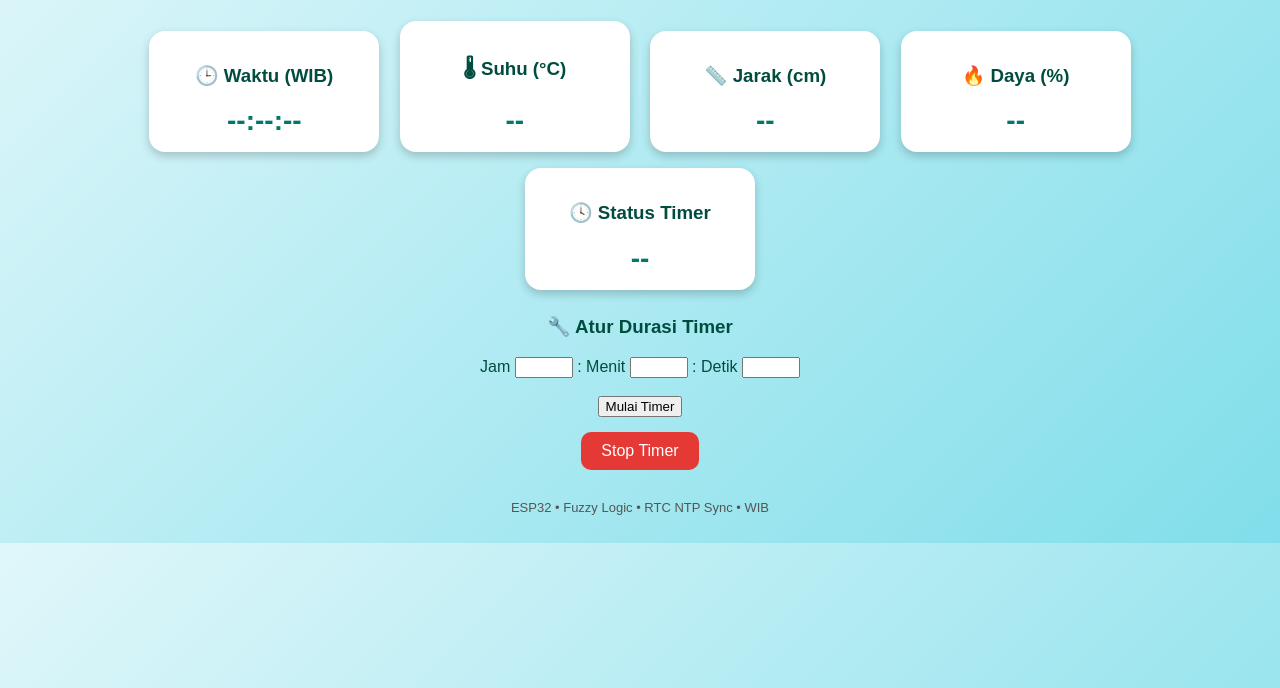
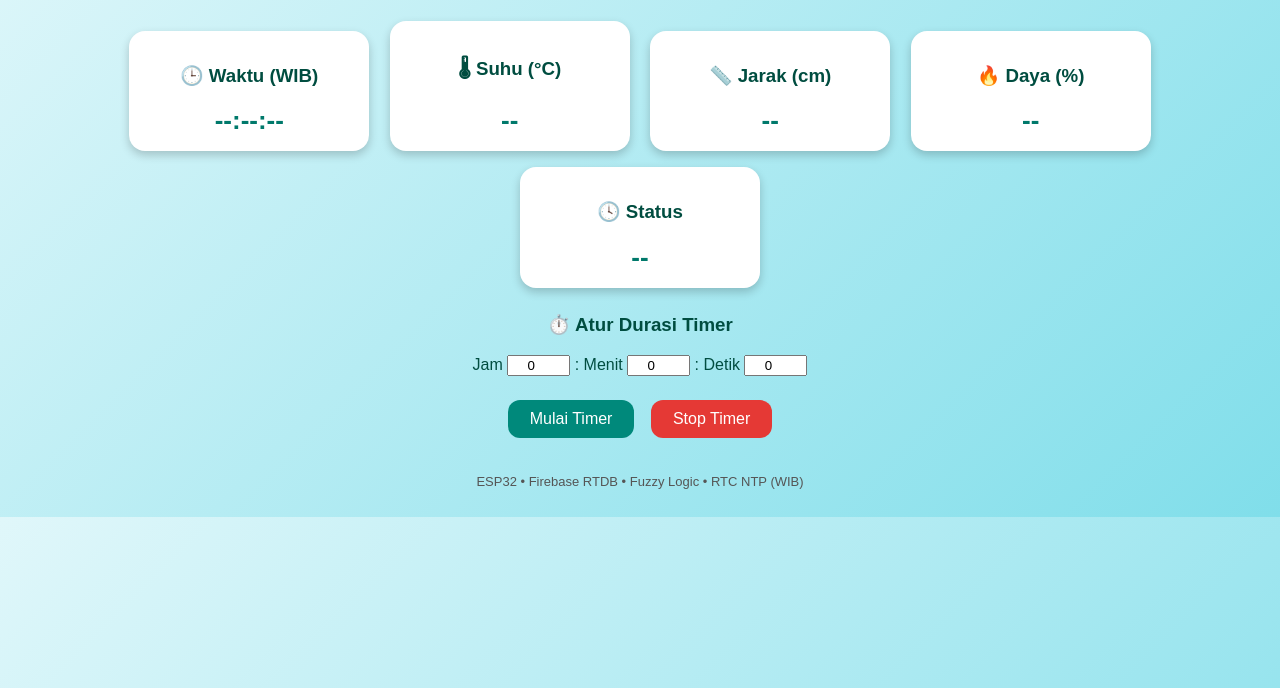
Before and after one commit to asadprab/iot-fuzzy-infrared, a plain HTML site: page index.html in a window 1280 px wide. Shown: the part 112-800 px from the top of the page. Drawn offline with Linux system fonts and the light colour scheme; no server answers.

Commit message:
Update index.html

```diff
--- a/index.html
+++ b/index.html
@@ -1,21 +1,53 @@
 <!DOCTYPE html>
-<html>
+<html lang="id">
 <head>
   <meta charset="utf-8">
   <title>IoT Fuzzy Infrared Therapy (WIB)</title>
 
-  <!-- Firebase SDK v9 (compat) -->
+  <!-- Firebase SDK v9 compat -->
   <script src="https://www.gstatic.com/firebasejs/9.23.0/firebase-app-compat.js"></script>
   <script src="https://www.gstatic.com/firebasejs/9.23.0/firebase-database-compat.js"></script>
 
   <style>
-    body { background:linear-gradient(135deg,#e0f7fa,#80deea); font-family:'Poppins',sans-serif; color:#004d40; text-align:center; padding:20px; }
-    .card{ background:white; display:inline-block; padding:15px; margin:8px; border-radius:16px; box-shadow:0 4px 10px rgba(0,0,0,0.2); width:200px; }
-    .value{ font-size:28px; font-weight:bold; margin-top:10px; color:#00796b; }
-    .buttonStop{ background-color:#e53935; color:white; border:none; border-radius:10px; padding:10px 20px; font-size:16px; cursor:pointer; margin-top:15px; }
-    input{ width:50px; }
+    body{
+      background:linear-gradient(135deg,#e0f7fa,#80deea);
+      font-family:'Poppins',sans-serif;
+      color:#004d40;
+      text-align:center;
+      padding:20px;
+    }
+    .card{
+      background:white;
+      display:inline-block;
+      padding:15px;
+      margin:8px;
+      border-radius:16px;
+      box-shadow:0 4px 10px rgba(0,0,0,0.2);
+      width:210px;
+    }
+    .value{
+      font-size:26px;
+      font-weight:bold;
+      margin-top:10px;
+      color:#00796b;
+    }
+    .status-aktif{ color:#2e7d32; }
+    .status-standby{ color:#616161; }
+
+    .btn{
+      border:none;
+      border-radius:12px;
+      padding:10px 22px;
+      font-size:16px;
+      cursor:pointer;
+      margin:6px;
+    }
+    .btn-start{ background:#00897b; color:white; }
+    .btn-stop{ background:#e53935; color:white; }
+    input{ width:55px; text-align:center; }
   </style>
 </head>
+
 <body>
 
 <h1>🌡 IoT Fuzzy Infrared Therapy</h1>
@@ -24,20 +56,23 @@
 <div class="card"><h3>🌡 Suhu (°C)</h3><div id="suhu" class="value">--</div></div>
 <div class="card"><h3>📏 Jarak (cm)</h3><div id="jarak" class="value">--</div></div>
 <div class="card"><h3>🔥 Daya (%)</h3><div id="daya" class="value">--</div></div>
-<div class="card"><h3>🕓 Status Timer</h3><div id="status" class="value">--</div></div>
+<div class="card"><h3>🕓 Status</h3><div id="status" class="value">--</div></div>
 
-<h3>🔧 Atur Durasi Timer</h3>
-Jam <input id="durH" type="number" min="0" max="23"> :
-Menit <input id="durM" type="number" min="0" max="59"> :
-Detik <input id="durS" type="number" min="0" max="59">
+<h3>⏱️ Atur Durasi Timer</h3>
+Jam <input id="durH" type="number" min="0" max="23" value="0"> :
+Menit <input id="durM" type="number" min="0" max="59" value="0"> :
+Detik <input id="durS" type="number" min="0" max="59" value="0">
 <br><br>
-<button onclick="startTimer()">Mulai Timer</button>
-<br>
-<button class="buttonStop" onclick="stopTimer()">Stop Timer</button>
 
-<div style="margin-top:30px;font-size:13px;color:#555;">ESP32 • Fuzzy Logic • RTC NTP Sync • WIB</div>
+<button class="btn btn-start" onclick="startTimer()">Mulai Timer</button>
+<button class="btn btn-stop" onclick="stopTimer()">Stop Timer</button>
+
+<div style="margin-top:30px;font-size:13px;color:#555;">
+ESP32 • Firebase RTDB • Fuzzy Logic • RTC NTP (WIB)
+</div>
 
 <script>
+  // ===== Firebase Config =====
   const firebaseConfig = {
     apiKey: "AIzaSyD-g4X4wy0F2SO3i8lYWdiROl5zE03Mgww",
     authDomain: "iot-fuzzy-infrared.firebaseapp.com",
@@ -51,23 +86,36 @@ Detik <input id="durS" type="number" min="0" max="59">
   firebase.initializeApp(firebaseConfig);
   const db = firebase.database();
 
-  // realtime display
+  const jam    = document.getElementById("jam");
+  const suhu   = document.getElementById("suhu");
+  const jarak  = document.getElementById("jarak");
+  const daya   = document.getElementById("daya");
+  const status = document.getElementById("status");
+
+  // ===== REALTIME DATA =====
   db.ref("iot/data").on("value", snap => {
     const d = snap.val();
     if(!d) return;
-    jam.innerHTML = d.jam;
-    suhu.innerHTML = d.suhu;
-    jarak.innerHTML = d.jarak;
-    daya.innerHTML = d.daya;
-    status.innerHTML = d.status;
+
+    jam.textContent   = d.jam ?? "--:--:--";
+    suhu.textContent  = d.suhu ?? "--";
+    jarak.textContent = d.jarak ?? "--";
+    daya.textContent  = d.daya ?? "--";
+
+    status.textContent = d.status ?? "--";
+    if(d.status && d.status.startsWith("Aktif")){
+      status.className = "value status-aktif";
+    } else {
+      status.className = "value status-standby";
+    }
   });
 
   function startTimer(){
     db.ref("iot/command").set({
-      action: "start",
-      durH: Number(durH.value||0),
-      durM: Number(durM.value||0),
-      durS: Number(durS.value||0)
+      action:"start",
+      durH:Number(durH.value||0),
+      durM:Number(durM.value||0),
+      durS:Number(durS.value||0)
     });
   }
 
```
